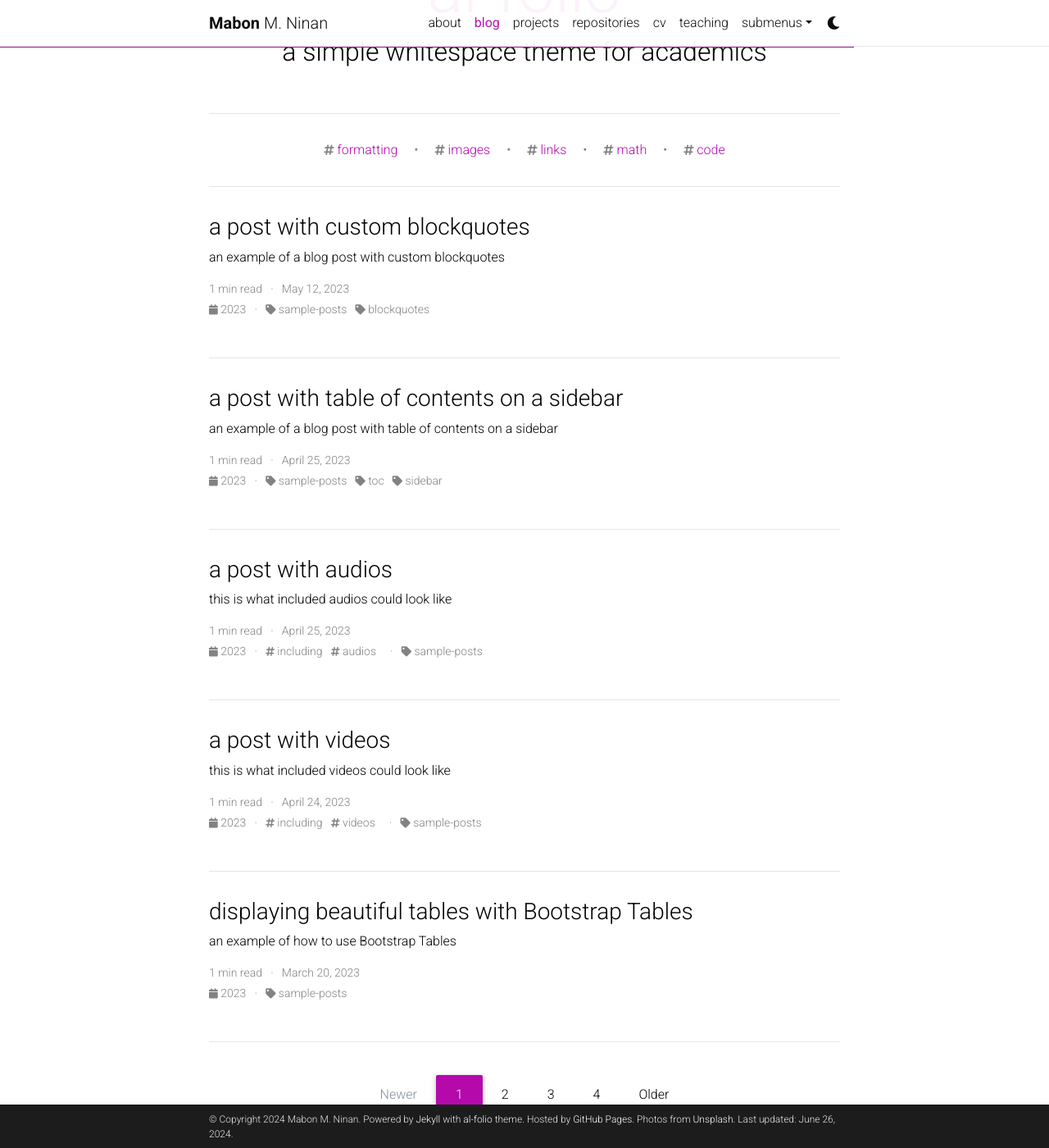
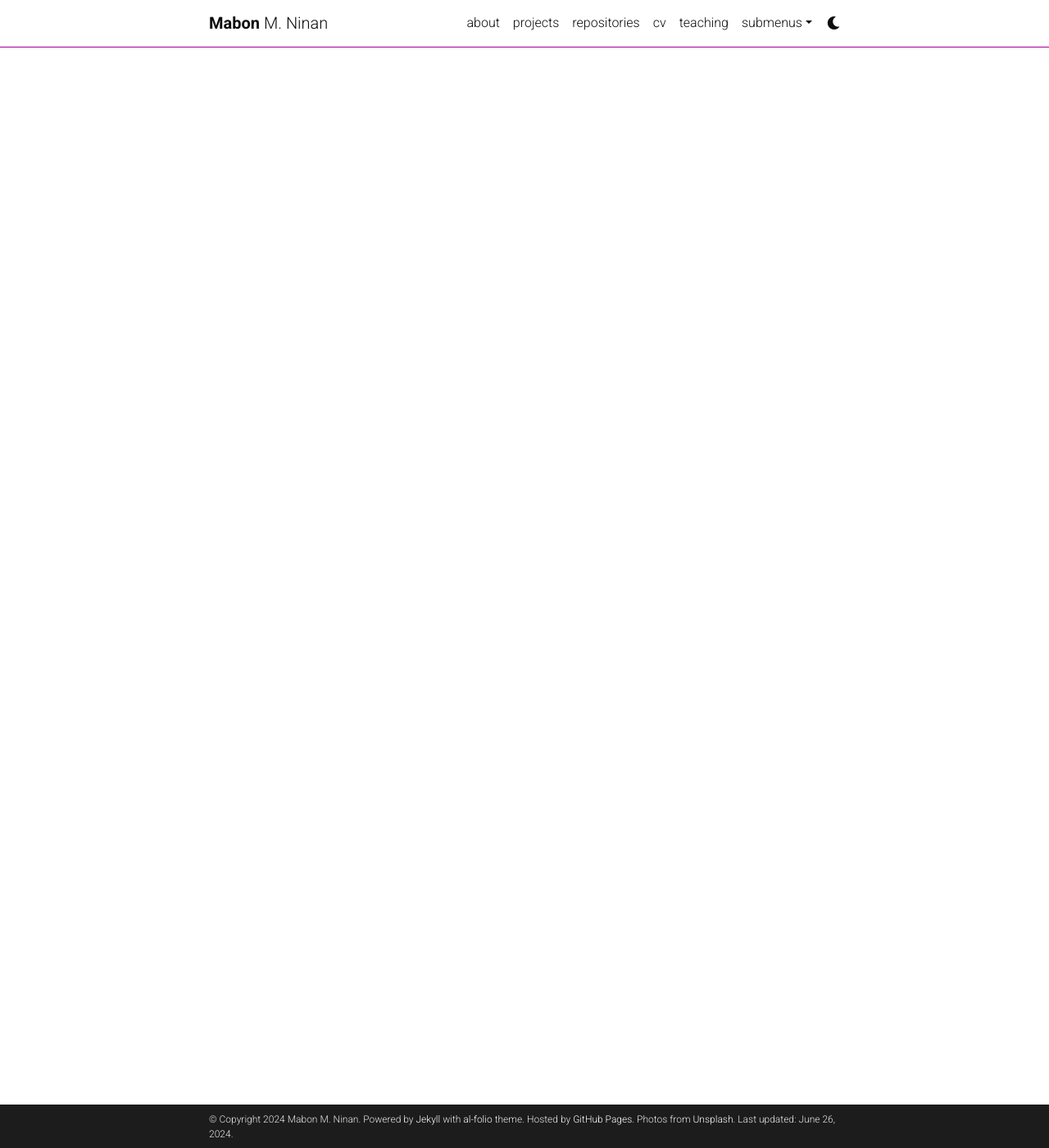
Before and after one commit to mabonmn/mabonmn.github.io, a Jekyll site: the page built from blog/index.html, in a window 1280 px wide and 1400 px high, scrolled down 197 px. Shown: the whole window at 82% size. Built offline with Jekyll 4.4.1, drawn with Linux system fonts in a browser that asks for light colours; the list of posts is cut into pages by our own code; comment, search, counter and statistics services are not loaded; a style sheet for code colours, icons or effects is not loaded; some of the changed lines change nothing that is shown.

Commit message:
Update _config.yml

```diff
--- a/_config.yml
+++ b/_config.yml
@@ -122,18 +122,18 @@
 # Blog
 # -----------------------------------------------------------------------------
 
-blog_name: al-folio # blog_name will be displayed in your blog page
-blog_nav_title: blog # your blog must have a title for it to be displayed in the nav bar
-blog_description: a simple whitespace theme for academics
-permalink: /blog/:year/:title/
+# blog_name: al-folio # blog_name will be displayed in your blog page
+# blog_nav_title: blog # your blog must have a title for it to be displayed in the nav bar
+# blog_description: a simple whitespace theme for academics
+# permalink: /blog/:year/:title/
 
-# Pagination
-pagination:
-  enabled: true
+# # Pagination
+# pagination:
+#   enabled: true
 
-related_blog_posts:
-  enabled: true
-  max_related: 5
+# related_blog_posts:
+#   enabled: true
+#   max_related: 5
 
 # Giscus comments (RECOMMENDED)
 # Follow instructions on https://giscus.app/ to setup for your repo to fill out
@@ -173,7 +173,7 @@
     output: true
     permalink: /news/:path/
   projects:
-    output: true
+    output: false
     permalink: /projects/:path/
 
 announcements:
```
